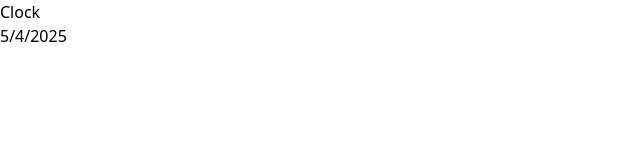
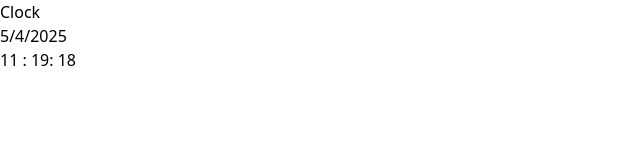
Before and after one commit to ganeshdutt100/React, a React (Vite) app in the folder code1/: page / in a window 1280 px wide. Shown: the top 160 px of the page, without its empty margins (0-640 px from the left). Built offline with nearby package versions, Linux system fonts and the light colour scheme.

Commit message:
update date and time

```diff
--- a/code1/src/components/Code3.jsx
+++ b/code1/src/components/Code3.jsx
@@ -8,11 +8,21 @@ const Code3 = () => {
     }, 1000);
     return () => clearInterval(timer);
   }, []);
+  const addZero = (num) => {
+    return num < 10 ? "0" + num : num;
+  };
+  const hours = addZero(time.getHours());
+  const minutes = addZero(time.getMinutes());
+  const seconds = addZero(time.getSeconds());
 
   return (
     <div>
       <h2>Clock </h2>
       <h1>{time.toLocaleDateString()}</h1>
+
+      <div>
+        {hours} : {minutes}: {seconds}
+      </div>
     </div>
   );
 };
```
